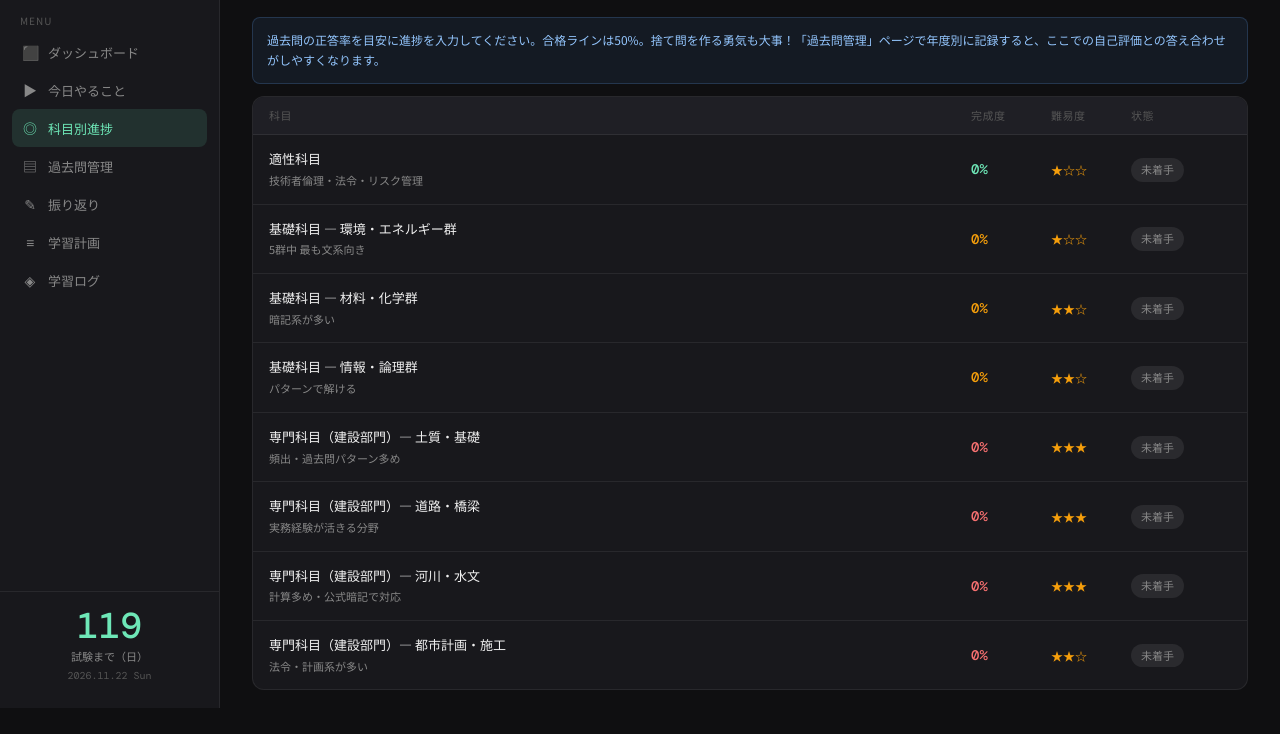
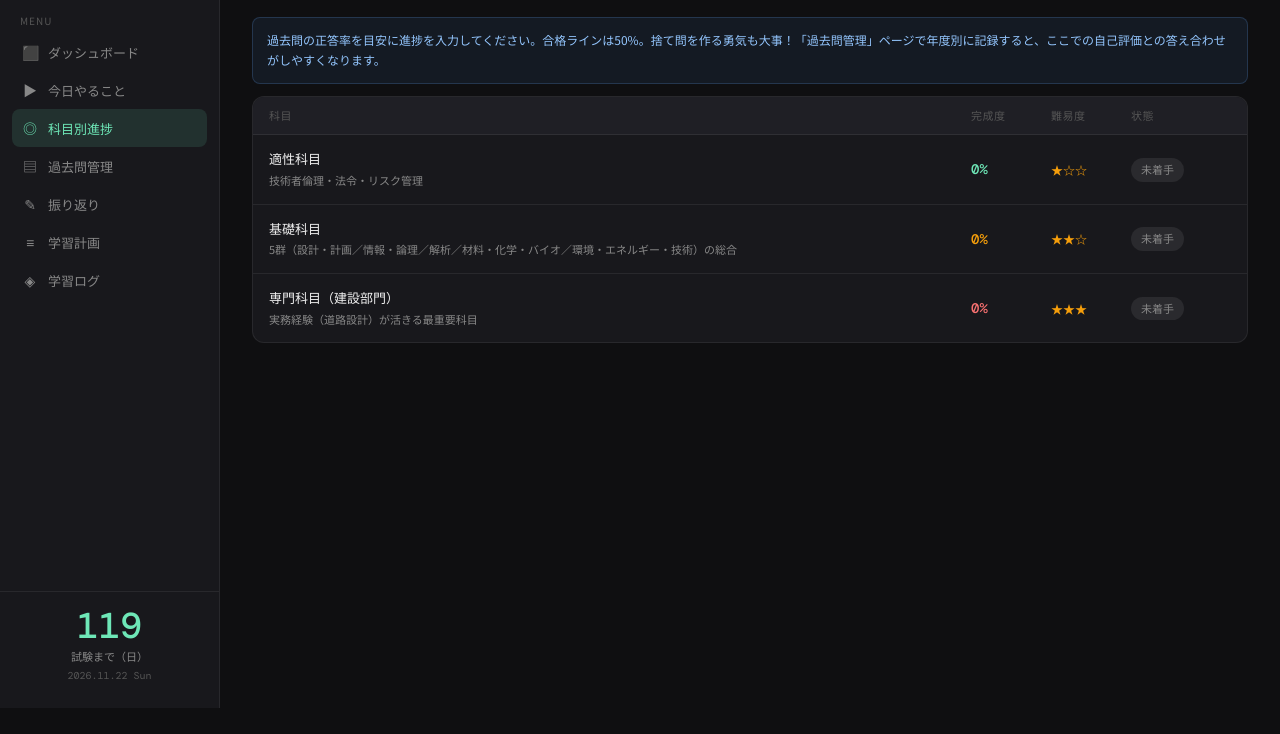
Before and after one commit to keikaku-2025/gijutsushi, a plain HTML site: page index.html in a window 1280 px wide. Both pictures are taken after a click on the button "◎ 科目別進捗". Shown: the part 92-826 px from the top of the page. After the commit the page ends 800 px from the top, so only its background shows below. Drawn offline with nearby package versions, Linux system fonts and the light colour scheme.

Commit message:
Add files via upload

```diff
--- a/index.html
+++ b/index.html
@@ -507,66 +507,21 @@ table.exam-table tr.total-row td { font-weight: 700; border-top: 1px solid var(-
       </div>
       <div class="subject-row" onclick="editSubject(1)">
         <div>
-          <div class="subject-name">基礎科目 — 環境・エネルギー群</div>
-          <div class="subject-desc">5群中 最も文系向き</div>
+          <div class="subject-name">基礎科目</div>
+          <div class="subject-desc">5群（設計・計画／情報・論理／解析／材料・化学・バイオ／環境・エネルギー・技術）の総合</div>
         </div>
         <div class="subject-pct" id="s-pct-1" style="color:var(--accent3)">0%</div>
-        <div class="subject-star">★☆☆</div>
+        <div class="subject-star">★★☆</div>
         <div id="s-badge-1"><span class="badge badge-gray">未着手</span></div>
       </div>
       <div class="subject-row" onclick="editSubject(2)">
         <div>
-          <div class="subject-name">基礎科目 — 材料・化学群</div>
-          <div class="subject-desc">暗記系が多い</div>
-        </div>
-        <div class="subject-pct" id="s-pct-2" style="color:var(--accent3)">0%</div>
-        <div class="subject-star">★★☆</div>
+          <div class="subject-name">専門科目（建設部門）</div>
+          <div class="subject-desc">実務経験（道路設計）が活きる最重要科目</div>
+        </div>
+        <div class="subject-pct" id="s-pct-2" style="color:var(--accent4)">0%</div>
+        <div class="subject-star">★★★</div>
         <div id="s-badge-2"><span class="badge badge-gray">未着手</span></div>
-      </div>
-      <div class="subject-row" onclick="editSubject(3)">
-        <div>
-          <div class="subject-name">基礎科目 — 情報・論理群</div>
-          <div class="subject-desc">パターンで解ける</div>
-        </div>
-        <div class="subject-pct" id="s-pct-3" style="color:var(--accent3)">0%</div>
-        <div class="subject-star">★★☆</div>
-        <div id="s-badge-3"><span class="badge badge-gray">未着手</span></div>
-      </div>
-      <div class="subject-row" onclick="editSubject(4)">
-        <div>
-          <div class="subject-name">専門科目（建設部門）— 土質・基礎</div>
-          <div class="subject-desc">頻出・過去問パターン多め</div>
-        </div>
-        <div class="subject-pct" id="s-pct-4" style="color:var(--accent4)">0%</div>
-        <div class="subject-star">★★★</div>
-        <div id="s-badge-4"><span class="badge badge-gray">未着手</span></div>
-      </div>
-      <div class="subject-row" onclick="editSubject(5)">
-        <div>
-          <div class="subject-name">専門科目（建設部門）— 道路・橋梁</div>
-          <div class="subject-desc">実務経験が活きる分野</div>
-        </div>
-        <div class="subject-pct" id="s-pct-5" style="color:var(--accent4)">0%</div>
-        <div class="subject-star">★★★</div>
-        <div id="s-badge-5"><span class="badge badge-gray">未着手</span></div>
-      </div>
-      <div class="subject-row" onclick="editSubject(6)">
-        <div>
-          <div class="subject-name">専門科目（建設部門）— 河川・水文</div>
-          <div class="subject-desc">計算多め・公式暗記で対応</div>
-        </div>
-        <div class="subject-pct" id="s-pct-6" style="color:var(--accent4)">0%</div>
-        <div class="subject-star">★★★</div>
-        <div id="s-badge-6"><span class="badge badge-gray">未着手</span></div>
-      </div>
-      <div class="subject-row" onclick="editSubject(7)">
-        <div>
-          <div class="subject-name">専門科目（建設部門）— 都市計画・施工</div>
-          <div class="subject-desc">法令・計画系が多い</div>
-        </div>
-        <div class="subject-pct" id="s-pct-7" style="color:var(--accent4)">0%</div>
-        <div class="subject-star">★★☆</div>
-        <div id="s-badge-7"><span class="badge badge-gray">未着手</span></div>
       </div>
     </div>
   </div>
@@ -976,8 +931,8 @@ const WEEKLY_ROUTINE = [
   { day:'日', content:'週次振り返り＋誤答の深掘り＋来週の重点分野決め', hours:'5時間' },
 ];
 
-const SUBJECT_NAMES = ['適性科目','基礎科目（環境・エネルギー）','基礎科目（材料・化学）','基礎科目（情報・論理）','専門科目（土質・基礎）','専門科目（道路・橋梁）','専門科目（河川・水文）','専門科目（都市計画・施工）'];
-const SUBJECT_SHORT = ['適性','環境ｴﾈﾙｷﾞｰ','材料化学','情報論理','土質基礎','道路橋梁','河川水文','都市施工'];
+const SUBJECT_NAMES = ['適性科目','基礎科目','専門科目（建設部門）'];
+const SUBJECT_SHORT = ['適性','基礎','建設'];
 
 // 過去問マトリクス対象年度（新しい順）
 const EXAM_YEARS = [
@@ -993,7 +948,7 @@ const EXAM_YEARS = [
 
 let state = JSON.parse(localStorage.getItem('gijutsushi-state') || 'null') || {
   logs: [],
-  subjects: [0,0,0,0,0,0,0,0],
+  subjects: [0,0,0],
   tasksDone: {},
   pastExams: {},
   weeklyReviews: [],
@@ -1007,6 +962,19 @@ if(!state.weeklyReviews) state.weeklyReviews = [];
 if(!state.biweeklyReviews) state.biweeklyReviews = [];
 if(!state.weeklyGoalHours) state.weeklyGoalHours = 20;
 if(!state.customTasks) state.customTasks = [];
+// 科目カテゴリ変更の移行（旧：適性1+基礎3+専門4＝8 → 中間：適性1+基礎5群+専門1＝7 → 新：適性・基礎・建設＝3）
+if (state.subjects && state.subjects.length === 8) {
+  const old = state.subjects;
+  const kAvg = Math.round((old[1]+old[2]+old[3])/3);
+  const sAvg = Math.round((old[4]+old[5]+old[6]+old[7])/4);
+  state.subjects = [old[0], kAvg, kAvg, kAvg, kAvg, kAvg, sAvg];
+}
+if (state.subjects && state.subjects.length === 7) {
+  const old = state.subjects;
+  const kAvg = Math.round((old[1]+old[2]+old[3]+old[4]+old[5])/5);
+  state.subjects = [old[0], kAvg, old[6]];
+}
+if (!state.subjects || state.subjects.length !== 3) state.subjects = [0,0,0];
 
 function save() { localStorage.setItem('gijutsushi-state', JSON.stringify(state)); }
 
@@ -1162,8 +1130,8 @@ function subjectTotal(name) {
 function mogiCount() { return state.logs.filter(l=>l.subject==='模擬試験').length; }
 function subjectProgress() {
   const t = state.subjects[0];
-  const k = Math.round((state.subjects[1]+state.subjects[2]+state.subjects[3])/3);
-  const s = Math.round((state.subjects[4]+state.subjects[5]+state.subjects[6]+state.subjects[7])/4);
+  const k = state.subjects[1];
+  const s = state.subjects[2];
   return {t,k,s};
 }
 
@@ -1173,13 +1141,37 @@ function getYearData(yearKey) {
     state.pastExams[yearKey] = SUBJECT_NAMES.map(()=>[]);
   } else {
     // 旧形式（{attempted,correct}単体）からの移行
-    state.pastExams[yearKey] = state.pastExams[yearKey].map(cell=>{
+    let arr = state.pastExams[yearKey].map(cell=>{
       if (Array.isArray(cell)) return cell;
       if (cell && typeof cell==='object' && ('attempted' in cell)) {
         return (cell.attempted>0 || cell.correct>0) ? [{attempted:cell.attempted, correct:cell.correct, date:''}] : [];
       }
       return [];
     });
+    // 分野構成の変更（旧：適性1+基礎3+専門4＝8 → 中間：適性1+基礎5群+専門1＝7）への移行
+    if (arr.length === 8) {
+      arr = [
+        arr[0],           // 適性科目
+        [],               // 基礎1群：設計・計画（新規）
+        arr[3] || [],     // 基礎2群：情報・論理（旧：情報・論理）
+        [],               // 基礎3群：解析（新規）
+        arr[2] || [],     // 基礎4群：材料・化学・バイオ（旧：材料・化学）
+        arr[1] || [],     // 基礎5群：環境・エネルギー・技術（旧：環境・エネルギー）
+        [].concat(arr[4]||[], arr[5]||[], arr[6]||[], arr[7]||[]) // 専門科目（旧4分野を統合）
+      ];
+    }
+    // 分野構成の変更（中間：適性1+基礎5群+専門1＝7 → 新：適性・基礎・建設＝3）への移行
+    if (arr.length === 7) {
+      arr = [
+        arr[0],           // 適性科目
+        [].concat(arr[1]||[], arr[2]||[], arr[3]||[], arr[4]||[], arr[5]||[]), // 基礎科目（5群を統合）
+        arr[6] || []      // 専門科目（建設部門）
+      ];
+    }
+    // 長さが合わない場合は安全に切り詰め／埋める
+    while (arr.length < SUBJECT_NAMES.length) arr.push([]);
+    if (arr.length > SUBJECT_NAMES.length) arr = arr.slice(0, SUBJECT_NAMES.length);
+    state.pastExams[yearKey] = arr;
   }
   return state.pastExams[yearKey];
 }
```
